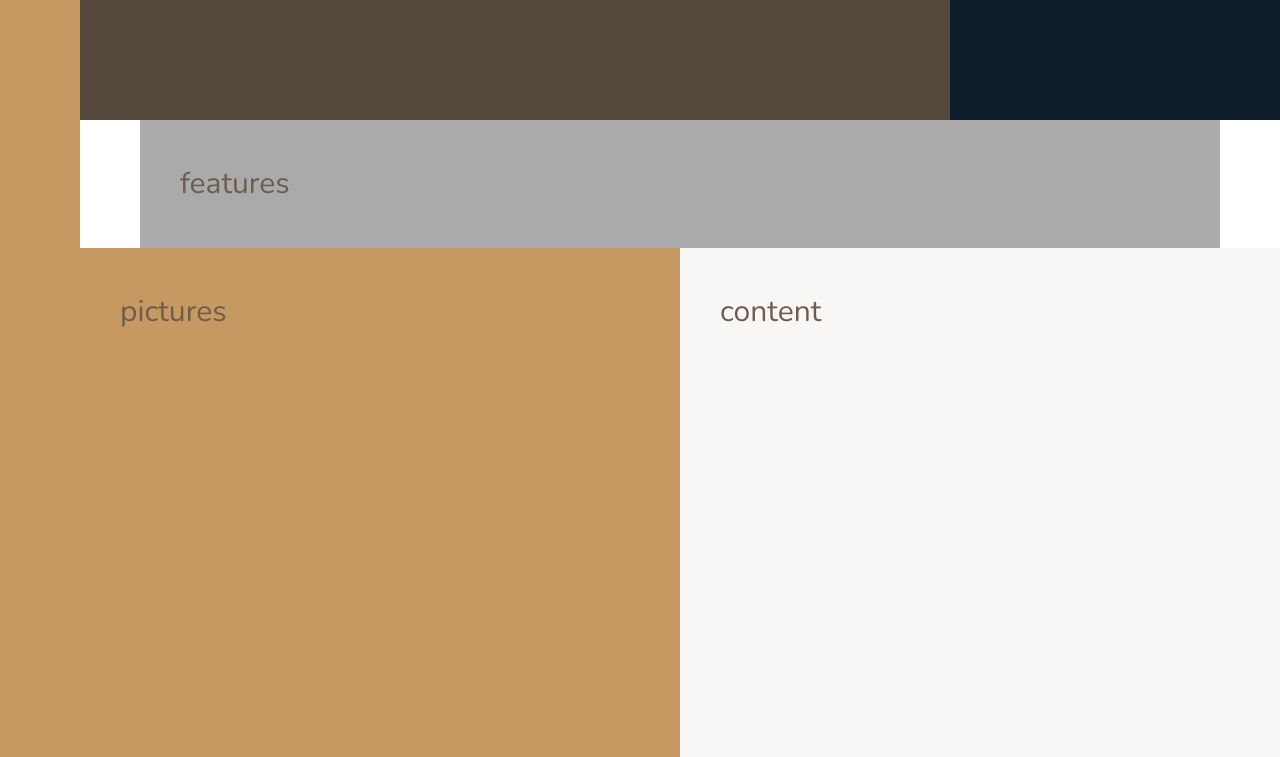
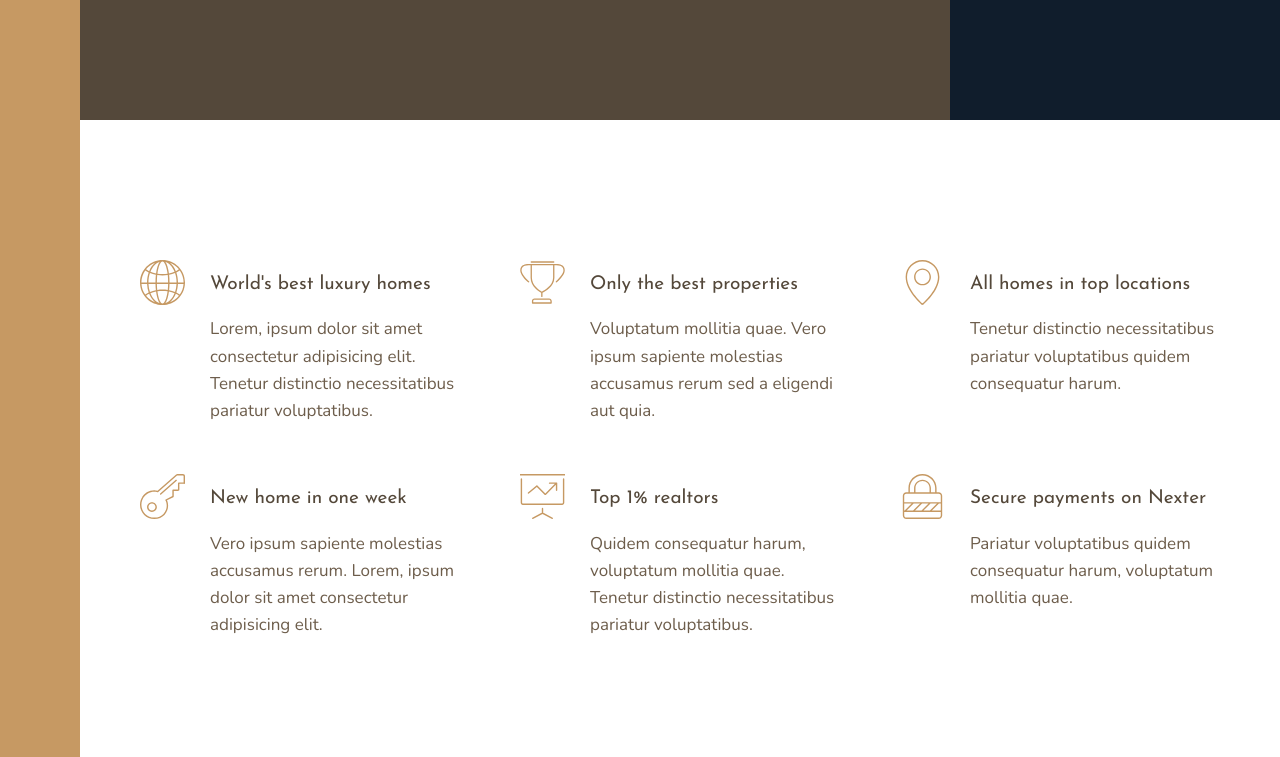
Before and after one commit to iuliancarnaru/courses, a website: page Nexter/index.html in a window 1280 px wide. Shown: the part 520-1277 px from the top of the page. Drawn offline with nearby package versions, Linux system fonts and the light colour scheme.

Commit message:
features section

```diff
--- a/Nexter/index.html
+++ b/Nexter/index.html
@@ -22,7 +22,60 @@
             realtors
         </div>
         <section class="features">
-            features
+            <div class="feature">
+                <svg class="feature__icon">
+                    <use xlink:href="img/sprite.svg#icon-global"></use>
+                </svg>
+                <h4 class="heading-4 heading-4--dark">World's best luxury homes</h4>
+                <p class="feature__text">
+                    Lorem, ipsum dolor sit amet consectetur adipisicing elit. Tenetur distinctio necessitatibus pariatur voluptatibus.
+                </p>
+            </div>
+            <div class="feature">
+                <svg class="feature__icon">
+                    <use xlink:href="img/sprite.svg#icon-trophy"></use>
+                </svg>
+                <h4 class="heading-4 heading-4--dark">Only the best properties</h4>
+                <p class="feature__text">
+                    Voluptatum mollitia quae. Vero ipsum sapiente molestias accusamus rerum sed a eligendi aut quia.
+                </p>
+            </div>
+            <div class="feature">
+                <svg class="feature__icon">
+                    <use xlink:href="img/sprite.svg#icon-map-pin"></use>
+                </svg>
+                <h4 class="heading-4 heading-4--dark">All homes in top locations</h4>
+                <p class="feature__text">
+                    Tenetur distinctio necessitatibus pariatur voluptatibus quidem consequatur harum.
+                </p>
+            </div>
+            <div class="feature">
+                <svg class="feature__icon">
+                    <use xlink:href="img/sprite.svg#icon-key"></use>
+                </svg>
+                <h4 class="heading-4 heading-4--dark">New home in one week</h4>
+                <p class="feature__text">
+                    Vero ipsum sapiente molestias accusamus rerum. Lorem, ipsum dolor sit amet consectetur adipisicing elit.
+                </p>
+            </div>
+            <div class="feature">
+                <svg class="feature__icon">
+                    <use xlink:href="img/sprite.svg#icon-presentation"></use>
+                </svg>
+                <h4 class="heading-4 heading-4--dark">Top 1% realtors</h4>
+                <p class="feature__text">
+                    Quidem consequatur harum, voluptatum mollitia quae. Tenetur distinctio necessitatibus pariatur voluptatibus.
+                </p>
+            </div>
+            <div class="feature">
+                <svg class="feature__icon">
+                    <use xlink:href="img/sprite.svg#icon-lock"></use>
+                </svg>
+                <h4 class="heading-4 heading-4--dark">Secure payments on Nexter</h4>
+                <p class="feature__text">
+                    Pariatur voluptatibus quidem consequatur harum, voluptatum mollitia quae.
+                </p>
+            </div>
         </section>
         <div class="story__pictures">
             pictures
--- a/Nexter/sass/_base.scss
+++ b/Nexter/sass/_base.scss
@@ -38,9 +38,4 @@
     display: grid;
     grid-template-rows: 80vh min-content 40vw repeat(3, min-content);
     grid-template-columns: [sidebar-start] 8rem [sidebar-end full-start] minmax(6rem,1fr) [center-start] repeat(8, [col-start] minmax(min-content, 14rem)[col-end]) [center-end] minmax(6rem,1fr) [full-end];
-
-    & > * {
-        padding: 4rem;
-        font-size: 3rem;
-    }
 }
--- a/Nexter/sass/_features.scss
+++ b/Nexter/sass/_features.scss
@@ -1,4 +1,33 @@
 .features {
-    background-color: $color-grey-light-2;
     grid-column: center-start / center-end;
+    margin: 15rem 0;
+
+    display: grid;
+    //-----  non responsive -----
+    //grid-template-columns: repeat(3, 1fr);
+
+    //-----  responsive -----
+    grid-template-columns: repeat(auto-fit, minmax(25rem, 1fr));
+    grid-gap: 6rem;
+    align-items: start;
 }
+
+.feature {
+
+    display: grid;
+    grid-template-columns: min-content 1fr;
+    grid-row-gap: 1.5rem;
+    grid-column-gap: 2.5rem;
+
+    &__icon {
+        fill: $color-primary;
+        width: 4.5rem;
+        height: 4.5rem;
+        grid-row: 1 / span 2;
+        transform: translateY(-1rem);
+    }
+
+    &__text {
+        font-size: 1.7rem;
+    }
+}
--- a/Nexter/sass/_typography.scss
+++ b/Nexter/sass/_typography.scss
@@ -0,0 +1,29 @@
+%heading {
+    font-family: $font-display;
+    font-weight: 400;
+}
+
+.heading-1 {
+    @extend %heading;
+}
+
+.heading-2 {
+    @extend %heading;
+}
+
+.heading-3 {
+    @extend %heading;
+}
+
+.heading-4 {
+    @extend %heading;
+    font-size: 1.9rem;
+
+    &--light {
+        color: $color-grey-light-1;
+    }
+
+    &--dark {
+        color: $color-grey-dark-1;
+    }
+}
```
Also changed, not shown: Nexter/css/style.css.
